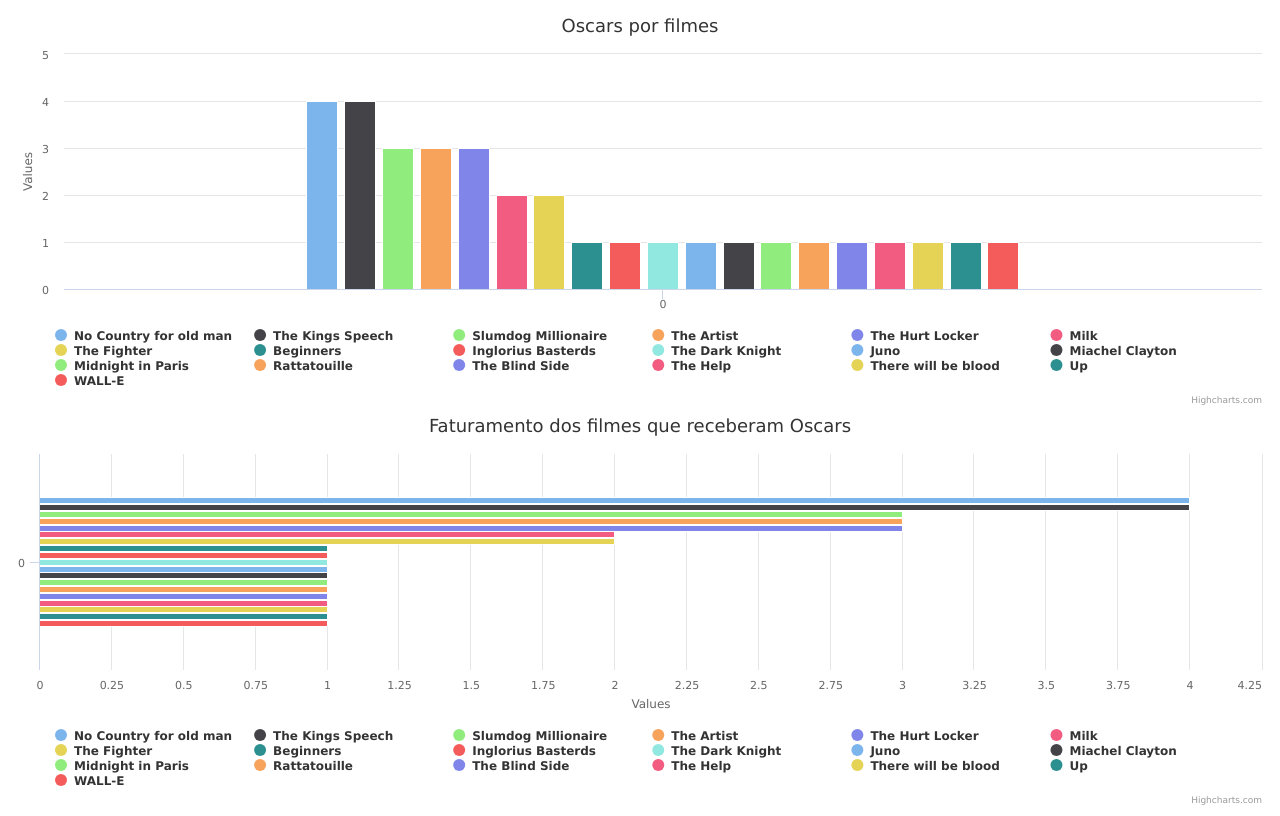
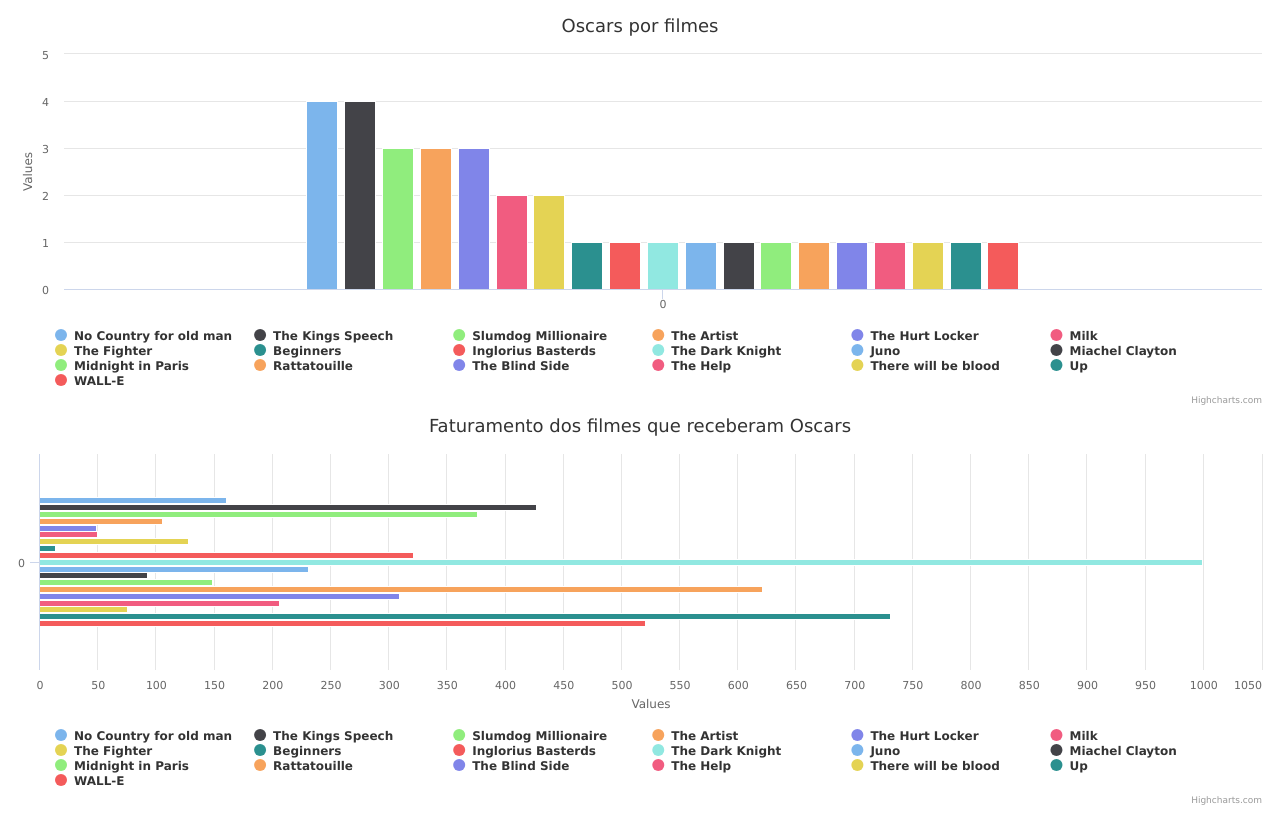
Before and after one commit to SousaItalo/datavis, a plain HTML site: page tarefa2.html in a window 1280 px wide. Drawn offline with nearby package versions, Linux system fonts and the light colour scheme.

Commit message:
segundo grafico tarefa 2

```diff
--- a/tarefa2.html
+++ b/tarefa2.html
@@ -74,6 +74,7 @@
           }]
         });
       });
+
       $(function(){
         $('#container2').highcharts({
           chart: {
@@ -84,61 +85,61 @@
           },
           series: [{
               name:'No Country for old man',
-              data: [4]
+              data: [161]
             },{
               name: 'The Kings Speech',
-              data: [4]
+              data: [427]
             },{
               name: 'Slumdog Millionaire',
-              data: [3]
+              data: [376]
             },{
               name: 'The Artist',
-              data: [3]
+              data: [106]
             },{
               name: 'The Hurt Locker',
-              data: [3]
+              data: [49]
             },{
               name: 'Milk',
-              data: [2]
+              data: [50]
             },{
               name: 'The Fighter',
-              data: [2]
+              data: [128]
             },{
               name: 'Beginners',
-              data: [1]
+              data: [14]
             },{
               name: 'Inglorius Basterds',
-              data: [1]
+              data: [321]
             },{
               name: 'The Dark Knight',
-              data: [1]
+              data: [999]
             },{
               name: 'Juno',
-              data: [1]
+              data: [231]
             },{
               name: 'Miachel Clayton',
-              data: [1]
+              data: [93]
             },{
               name: 'Midnight in Paris',
-              data: [1]
+              data: [149]
             },{
               name: 'Rattatouille',
-              data: [1]
+              data: [621]
             },{
               name: 'The Blind Side',
-              data: [1]
+              data: [309]
             },{
               name: 'The Help',
-              data: [1]
+              data: [206]
             },{
               name: 'There will be blood',
-              data: [1]
+              data: [76]
             },{
               name: 'Up',
-              data: [1]
+              data: [731]
             },{
               name: 'WALL-E',
-              data: [1]
+              data: [521]
           }]
         });
       });
```
